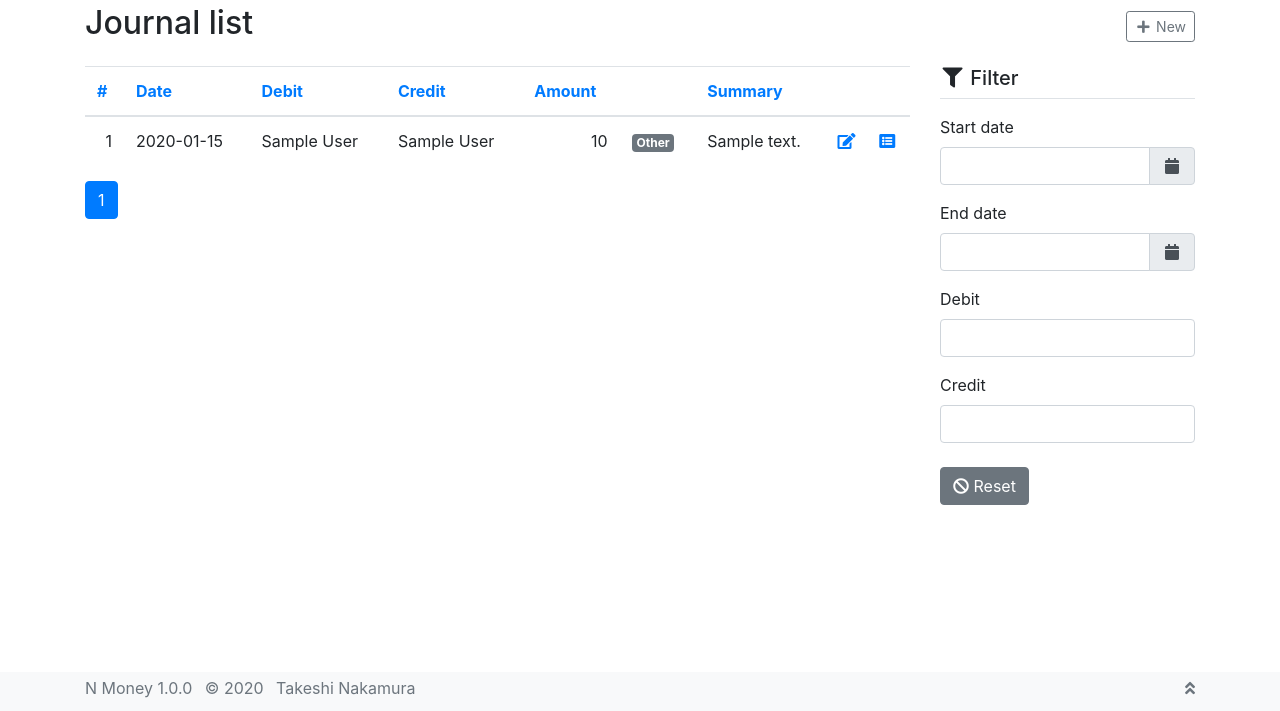
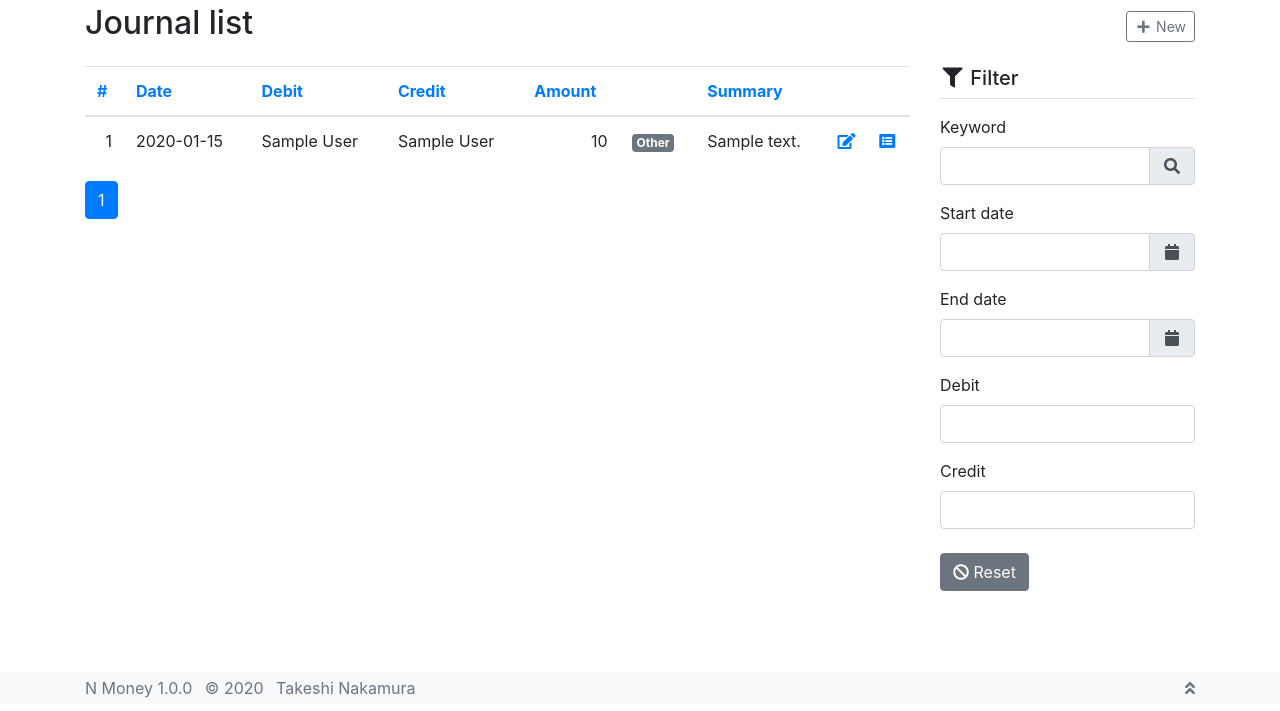
Before and after one commit to taqueci/nomoney, a Django app: page /money/journals/ in a window 1280 px wide. Shown: the part 96-807 px from the top of the page. Run offline with Django 3.2, Linux system fonts and the light colour scheme; tables that the repository leaves empty hold one stand-in row (values such as "Sample post"); some libraries are stand-ins or nearby versions.

Commit message:
Add ability to filter by keyword

```diff
--- a/money/templates/money/journals/index.html
+++ b/money/templates/money/journals/index.html
@@ -133,6 +133,16 @@
 <form id="filter" method="get" action="{% url 'main:journals' %}">
 
 <div class="form-group">
+  <label>{% trans 'Keyword' %}</label>
+  <div class="input-group">
+    <input type="text" name="keyword" value="{% url_param_value 'keyword' %}" class="form-control">
+    <div class="input-group-append">
+      <span class="input-group-text"><i class="fas fa-search fa-fw"></i></span>
+    </div>
+  </div>
+</div>
+
+<div class="form-group">
   <label>{% trans 'Start date' %}</label>
   <div id="filter-start" class="input-group date datetimepicker" data-target-input="nearest">
     <input type="text" name="start" value="{% url_param_value 'start' %}" class="form-control datetimepicker-input" data-target="#filter-start" />
--- a/money/templatetags/journal.py
+++ b/money/templatetags/journal.py
@@ -41,10 +41,14 @@ def journal_category_badge_class(obj):
 def journal_filter_items(request):
     item = []
 
+    f_keyword = request.GET.get('keyword')
     f_start = request.GET.get('start')
     f_end = request.GET.get('end')
     f_debit = list(request.GET.getlist('debit'))
     f_credit = list(request.GET.getlist('credit'))
+
+    if f_keyword:
+        item.append({'key': _('Keyword'), 'value': f_keyword})
 
     if f_start:
         item.append({'key': _('Start date'), 'value': f_start})
--- a/money/views/journals.py
+++ b/money/views/journals.py
@@ -2,6 +2,7 @@
 
 from django.contrib import messages
 from django.core.paginator import Paginator
+from django.db.models import Q
 from django.shortcuts import get_object_or_404, redirect, render
 from django.utils.translation import gettext_lazy as _
 
@@ -22,6 +23,8 @@ def index(request):
     sort = request.GET.get('sort')
     order = request.GET.get('order')
 
+    f_keyword = request.GET.get('keyword')
+
     f_start = request.GET.get('start')
     f_end = request.GET.get('end')
 
@@ -31,6 +34,12 @@ def index(request):
     account = Account.objects.all()
 
     q = Journal.objects.filter(disabled=False)
+
+    if f_keyword:
+        q = q.filter(
+            Q(summary__contains=f_keyword) |
+            Q(note__icontains=f_keyword)
+        )
 
     if f_start:
         q = q.filter(date__gte=f_start)
```
Also changed, not shown: money/locale/ja/LC_MESSAGES/django.po.
